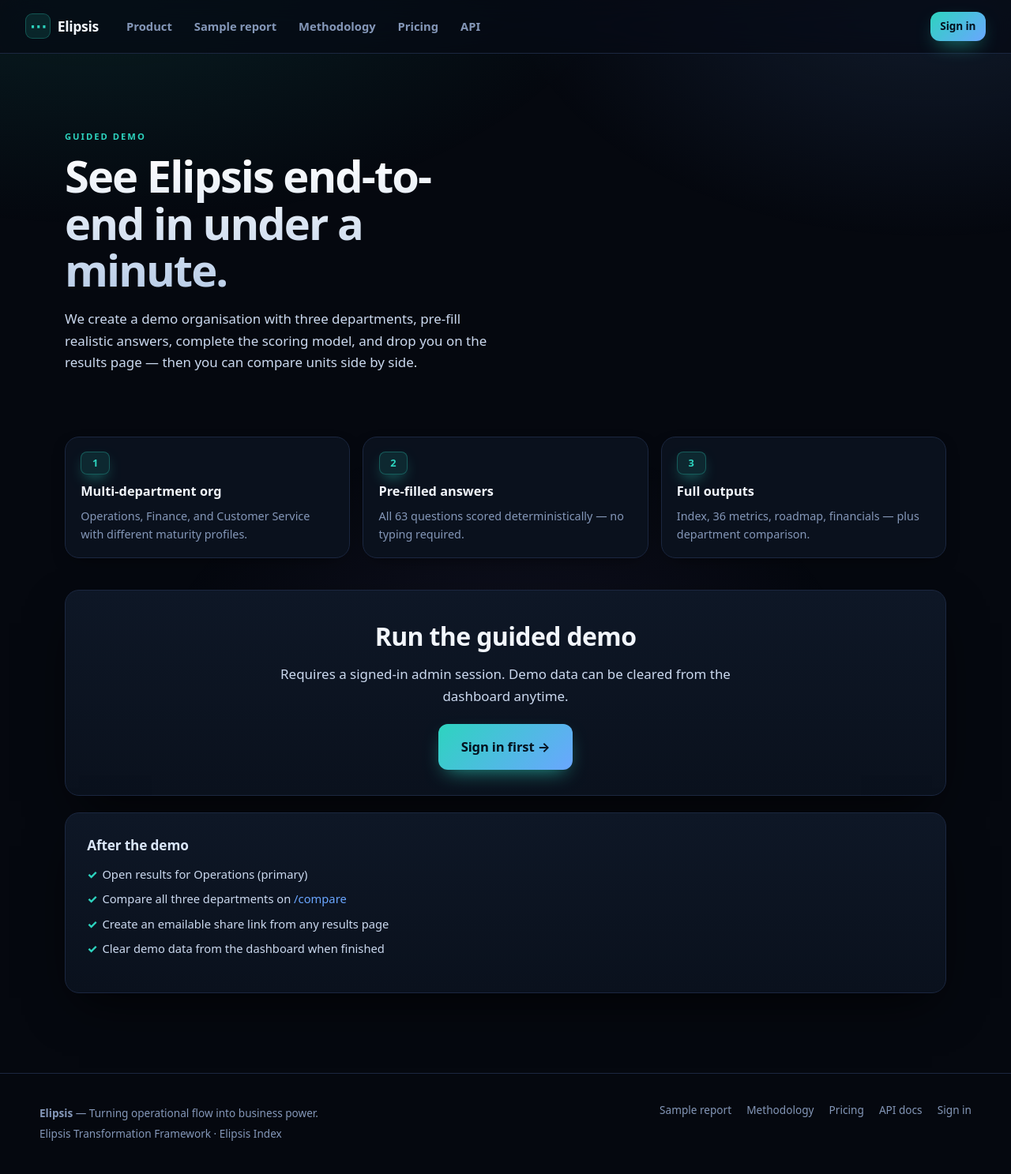
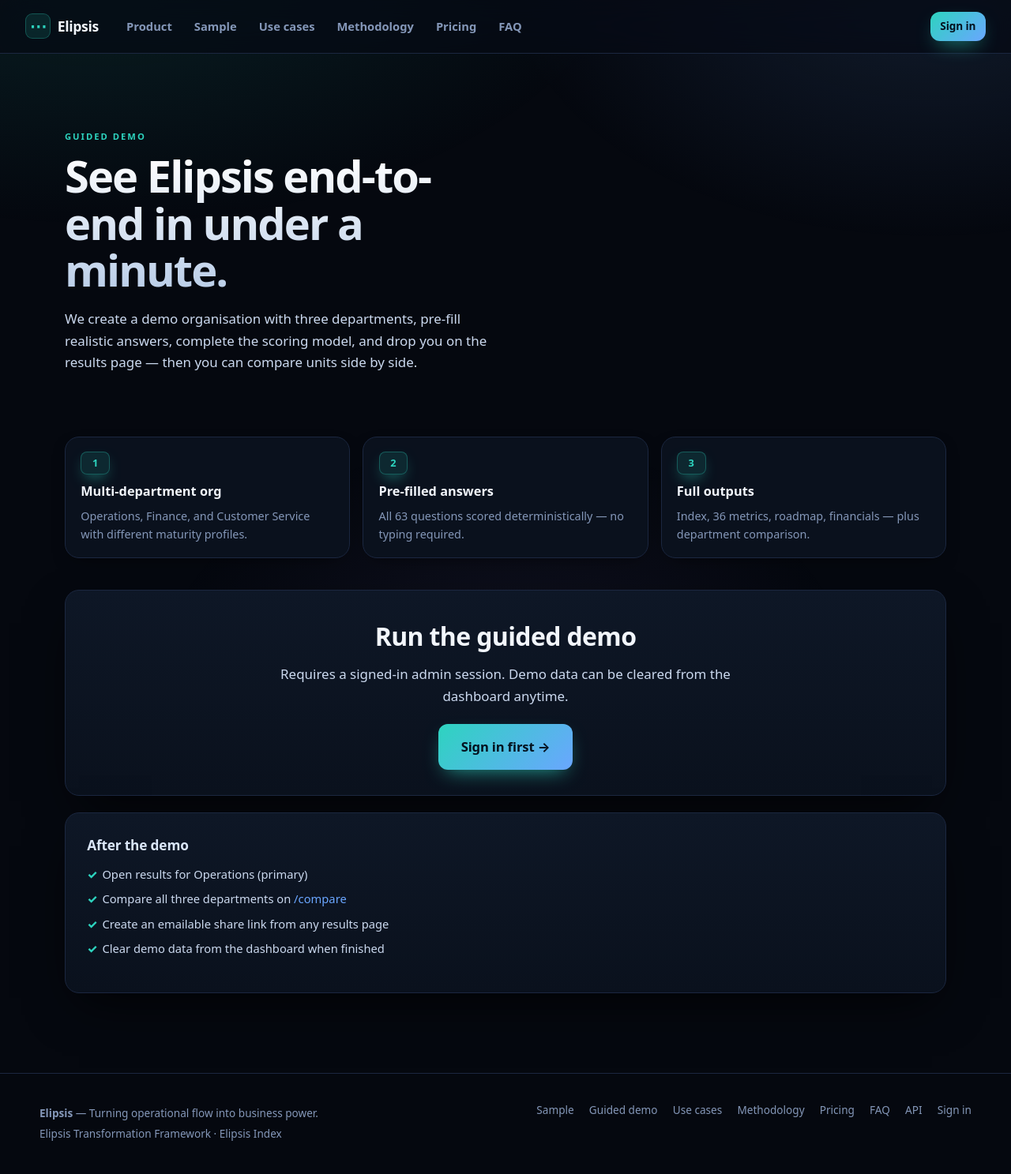
Before and after one commit to JonesKapedo/elipsis, a FastAPI app: page /demo in a window 1280 px wide. Shown: the whole page at 79% size. Run offline with FastAPI, Linux system fonts and the light colour scheme.

Commit message:
Nav links for compare, demo, FAQ, use cases

```diff
--- a/elipsis_api/templates/base.html
+++ b/elipsis_api/templates/base.html
@@ -13,16 +13,18 @@
   <a class="brand" href="/"><span class="mark">{{ BRAND_MARK }}</span> {{ BRAND_NAME }}</a>
   <nav>
     {% if user %}
-    <a href="/dashboard">📊 Dashboard</a>
-    <a href="/start">＋ New assessment</a>
-    <a href="/assessments">🗂️ Assessments</a>
-    <a href="/docs">🔌 API</a>
+    <a href="/dashboard">Dashboard</a>
+    <a href="/start">New assessment</a>
+    <a href="/compare">Compare</a>
+    <a href="/demo">Demo</a>
+    <a href="/assessments">Assessments</a>
     {% else %}
     <a href="/#what">Product</a>
-    <a href="/sample">Sample report</a>
+    <a href="/sample">Sample</a>
+    <a href="/use-cases">Use cases</a>
     <a href="/methodology">Methodology</a>
     <a href="/pricing">Pricing</a>
-    <a href="/docs">API</a>
+    <a href="/faq">FAQ</a>
     {% endif %}
   </nav>
   <div class="session">
@@ -42,10 +44,13 @@
       <p class="muted">{{ FRAMEWORK_NAME }} · {{ INDEX_NAME }}</p>
     </div>
     <div class="footer-links">
-      <a href="/sample">Sample report</a>
+      <a href="/sample">Sample</a>
+      <a href="/demo">Guided demo</a>
+      <a href="/use-cases">Use cases</a>
       <a href="/methodology">Methodology</a>
       <a href="/pricing">Pricing</a>
-      <a href="/docs">API docs</a>
+      <a href="/faq">FAQ</a>
+      <a href="/docs">API</a>
       <a href="/login">Sign in</a>
     </div>
   </div>
```
